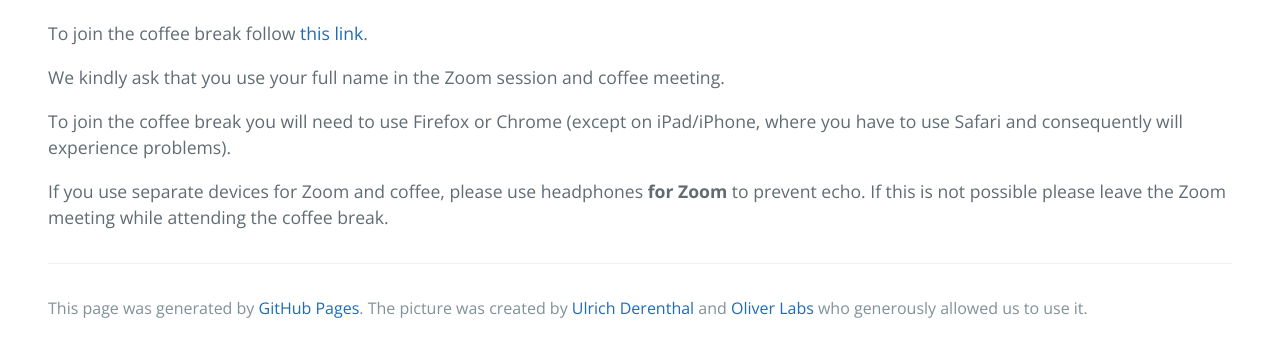
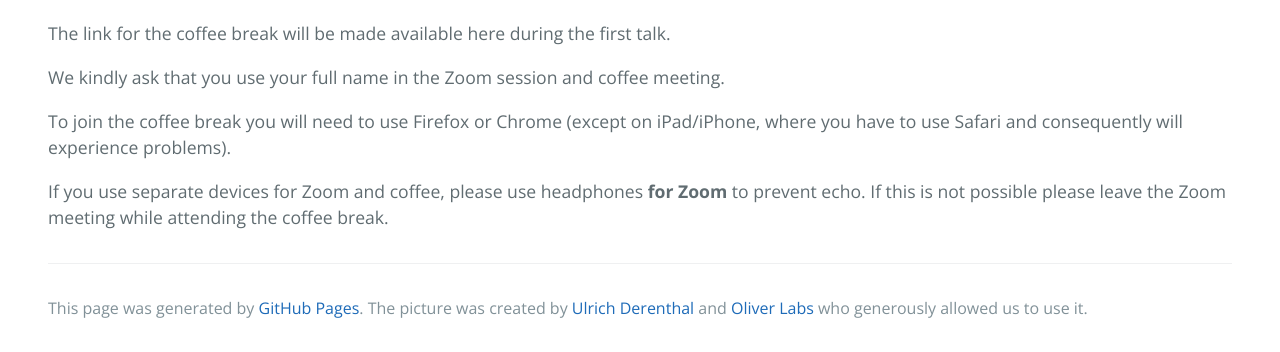
Before and after one commit to zoom-on-rational-points/zoom-on-rational-points.github.io, a Jekyll site: the page built from ghost_wardrobe_looting_swarm.md, in a window 1280 px wide, cut to the strip 553-905 px from the top of the page. Built offline with Jekyll 4.4.1, drawn with Linux system fonts in a browser that asks for light colours.

Commit message:
Update ghost_wardrobe_looting_swarm.md

```diff
--- a/ghost_wardrobe_looting_swarm.md
+++ b/ghost_wardrobe_looting_swarm.md
@@ -6,7 +6,11 @@ layout: default
   <img width="200" height="200" style="transform: rotate(0.5turn);" src="https://upload.wikimedia.org/wikipedia/commons/1/18/Rational_points_of_bounded_height_outside_the_27_lines_on_Clebsch%27s_diagonal_cubic_surface.png">
 </p>
 
+{% comment %}
 To join the coffee break follow <a href="https://gather.town/app/gydS2CrSzdjNziPC/ZORP">this link</a>.
+{% endcomment %}
+
+The link for the coffee break will be made available here during the first talk.
 
 We kindly ask that you use your full name in the Zoom session and coffee meeting.
 
```
